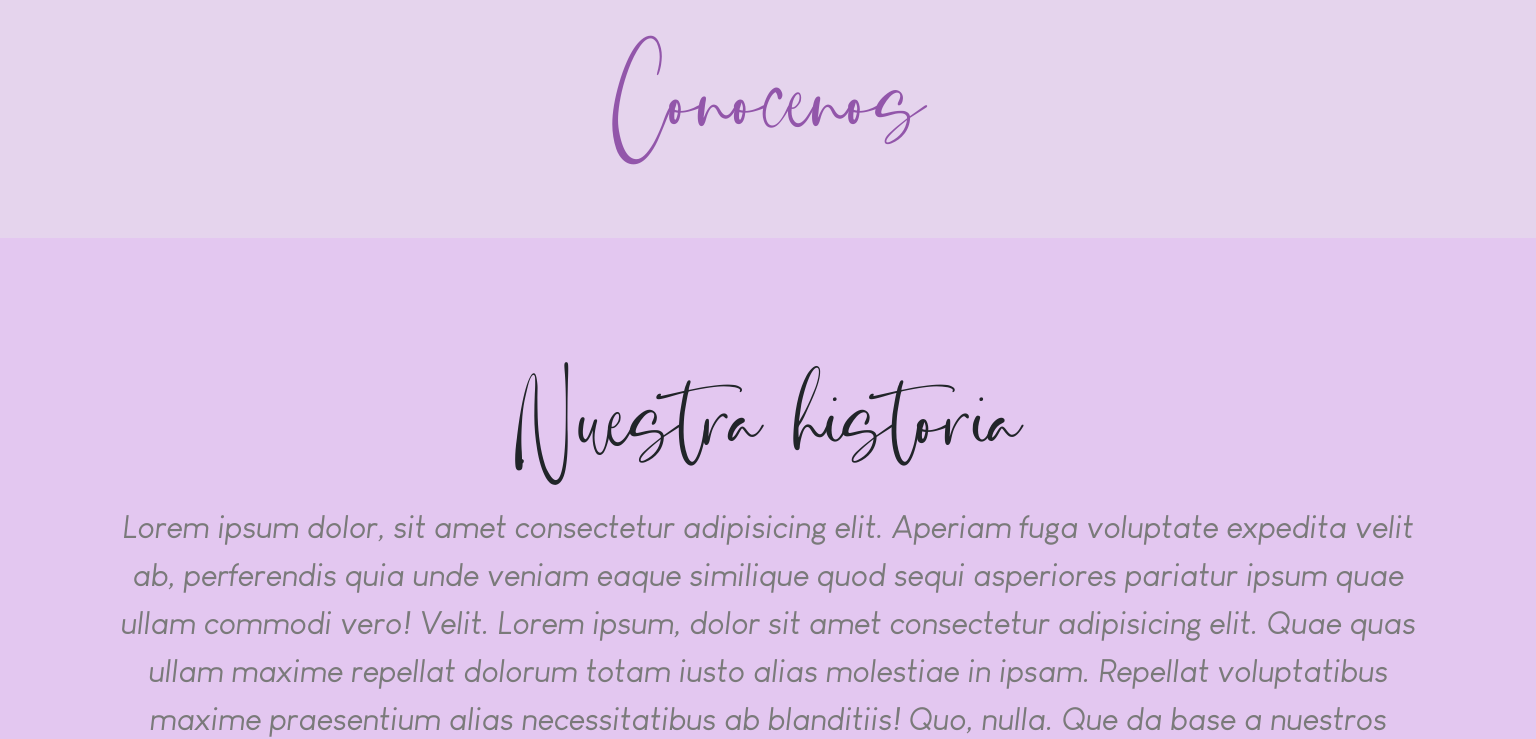
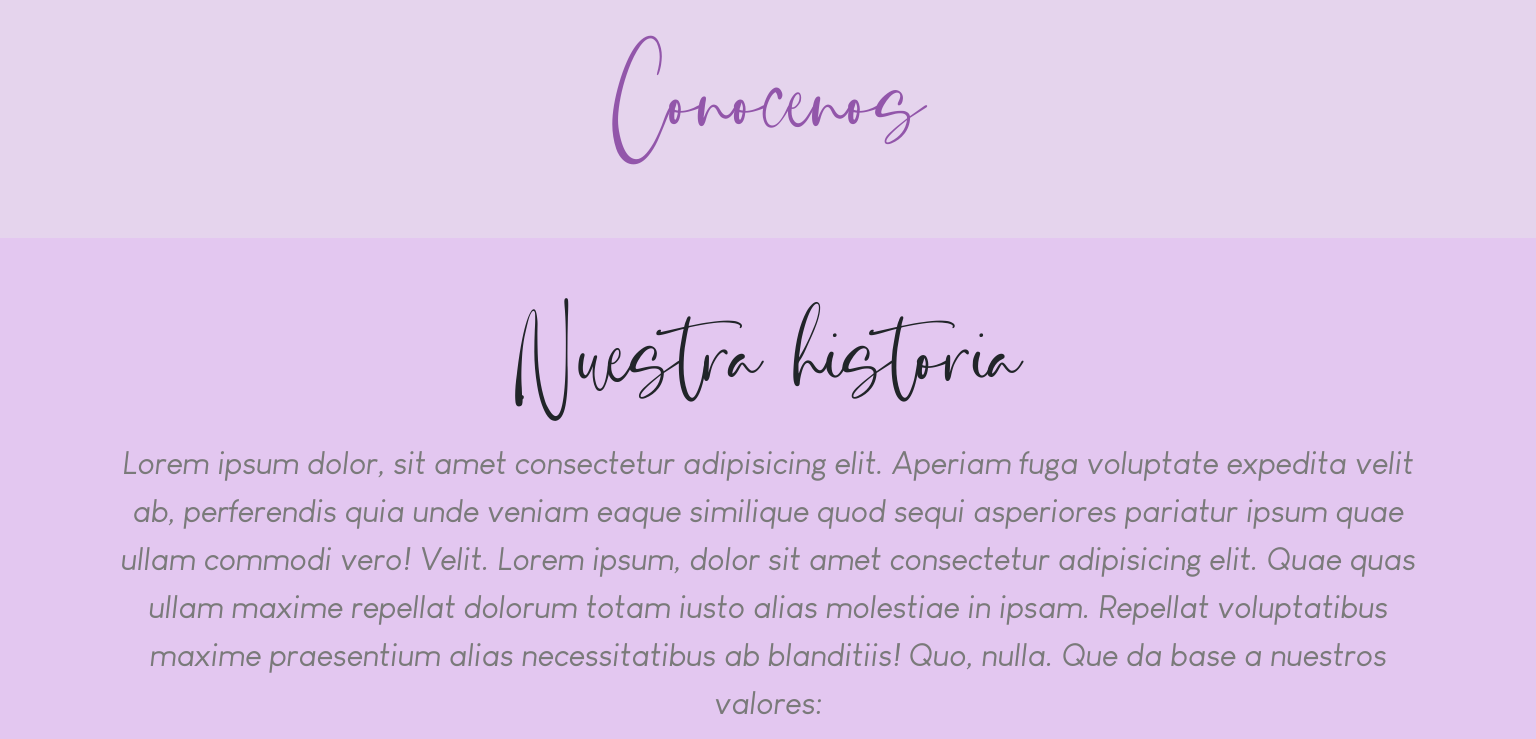
Before and after one commit to LucasNFlores/badgirls.github.io, a website: page sobre_nosotros.html in a window 1536 px wide. Shown: the part 70-809 px from the top of the page. Drawn offline with nearby package versions, Linux system fonts and the light colour scheme; a web font is replaced by a local one.

Commit message:
otros pequeños cambios

```diff
--- a/styles/style.scss
+++ b/styles/style.scss
@@ -188,14 +188,15 @@ main{
 
 @media screen and (min-width: 992px){
     h1{
+        font-size: 3rem;
         margin-top: 2vh;
         margin-bottom: 15vh;
     }
     .historia__container{
-        margin-top: 5vh;
+        margin-top: 3vh;
         h2{
             font-size: 3rem;
-            margin-top: 2vh;
+
             margin-bottom: 3vh;
         }
         p{
@@ -243,7 +244,7 @@ main{
     }
     .historia__container{
         h2{
-            margin-top: 15vh;
+            margin-top: 7vh;
             font-size: 4.5rem;
             margin-bottom: 7vh;
         }
```
Also changed, not shown: styles/style.css, 1 other file.
